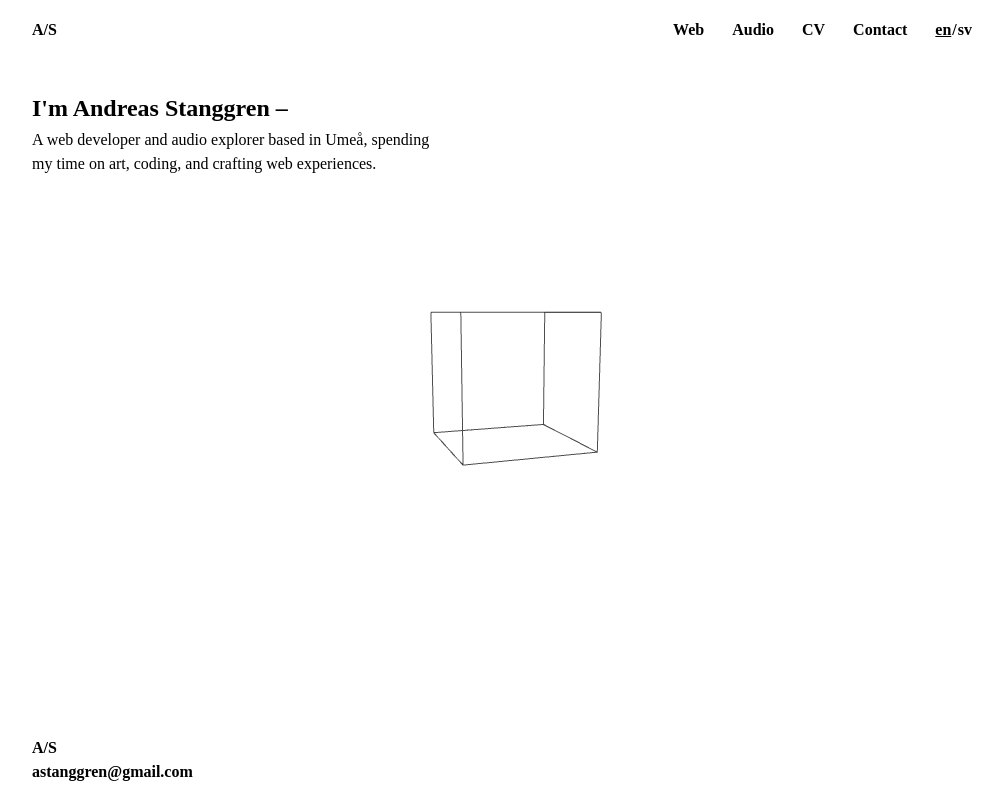
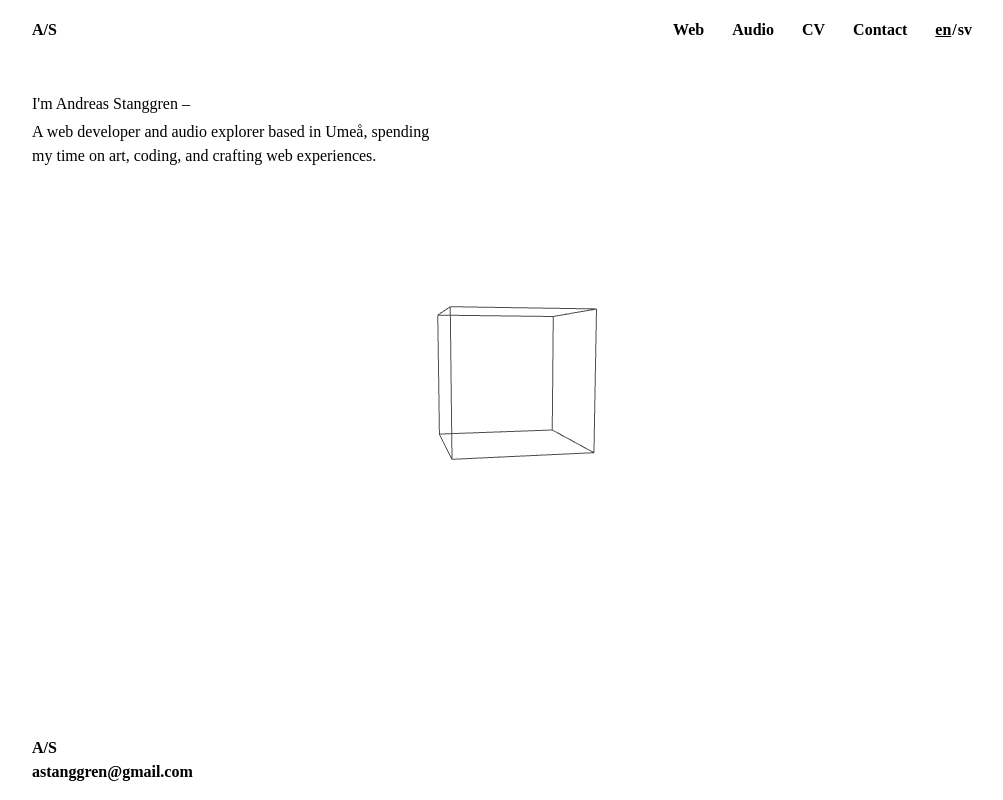
Before and after one commit to stanggren/portfolio-v2, a React (Vite) app: page / in a window 1280 px wide. Shown: the whole page, without its empty margins (132-1135 px from the left). Built offline with nearby package versions, Linux system fonts and the light colour scheme; the HTML template or start-up script is replaced by a standard one.

Commit message:
text glitch effect

```diff
--- a/src/components/FloatingCube.tsx
+++ b/src/components/FloatingCube.tsx
@@ -1,7 +1,11 @@
 import { useEffect, useRef } from 'react';
 import * as THREE from 'three';
 
-const FloatingCube = () => {
+interface FloatingCubeProps {
+  delay?: number; // Delay before cube appears (ms)
+}
+
+const FloatingCube = ({ delay = 0 }: FloatingCubeProps) => {
   const containerRef = useRef<HTMLDivElement>(null);
 
   useEffect(() => {
@@ -36,14 +40,23 @@ const FloatingCube = () => {
     let currentGeometryIndex = 0;
     let edges = new THREE.EdgesGeometry(geometries[0]);
     const shape = new THREE.LineSegments(edges, material);
+    shape.visible = false; // Hidden until delay passes
     scene.add(shape);
 
     camera.position.z = 12;
 
     // Floating animation variables
-    let time = 0;
     const floatSpeed = 0.01;
     const floatAmplitude = 1;
+
+    // Time tracking
+    const startTime = performance.now();
+    const delayMs = delay;
+
+    // Visibility and entrance glitch
+    let hasAppeared = false;
+    let entranceGlitchCount = 0;
+    const maxEntranceGlitches = 5; // Number of rapid glitches on entrance
 
     // Glitch effect variables
     let isGlitching = false;
@@ -51,10 +64,11 @@ const FloatingCube = () => {
     let glitchOffsetX = 0;
     let glitchOffsetY = 0;
     let glitchScale = 1;
+    let animTime = 0;
 
     const triggerGlitch = () => {
       isGlitching = true;
-      glitchEndTime = time + 0.05 + Math.random() * 0.1; // Glitch duration: 50-150ms
+      glitchEndTime = animTime + 0.05 + Math.random() * 0.1; // Glitch duration: 50-150ms
       glitchOffsetX = (Math.random() - 0.5) * 0.5;
       glitchOffsetY = (Math.random() - 0.5) * 0.5;
       glitchScale = 0.9 + Math.random() * 0.2;
@@ -67,6 +81,21 @@ const FloatingCube = () => {
         edges = new THREE.EdgesGeometry(geometries[currentGeometryIndex]);
         shape.geometry = edges;
       }
+    };
+
+    const triggerEntranceGlitch = () => {
+      isGlitching = true;
+      glitchEndTime = animTime + 0.03 + Math.random() * 0.05; // Shorter glitches for entrance
+      glitchOffsetX = (Math.random() - 0.5) * 1.5; // More extreme offset
+      glitchOffsetY = (Math.random() - 0.5) * 1.5;
+      glitchScale = 0.5 + Math.random() * 1.0; // More extreme scale
+
+      // Change geometry randomly
+      const newIndex = Math.floor(Math.random() * geometries.length);
+      currentGeometryIndex = newIndex;
+      edges.dispose();
+      edges = new THREE.EdgesGeometry(geometries[currentGeometryIndex]);
+      shape.geometry = edges;
     };
 
     const resetGeometry = () => {
@@ -82,20 +111,43 @@ const FloatingCube = () => {
     // Animation loop
     const animate = () => {
       requestAnimationFrame(animate);
-      time += 0.01;
+
+      const elapsed = performance.now() - startTime;
+      animTime += 0.01;
+
+      // Check if delay has passed
+      if (!hasAppeared) {
+        if (elapsed >= delayMs) {
+          hasAppeared = true;
+          shape.visible = true;
+          triggerEntranceGlitch();
+          entranceGlitchCount = 1;
+        } else {
+          renderer.render(scene, camera);
+          return;
+        }
+      }
+
+      // Entrance glitch sequence
+      if (entranceGlitchCount > 0 && entranceGlitchCount < maxEntranceGlitches && !isGlitching) {
+        triggerEntranceGlitch();
+        entranceGlitchCount++;
+      }
 
       // Random glitch trigger (roughly every 2-5 seconds)
-      if (!isGlitching && Math.random() < 0.003) {
+      if (!isGlitching && entranceGlitchCount >= maxEntranceGlitches && Math.random() < 0.003) {
         triggerGlitch();
       }
 
       // End glitch
-      if (isGlitching && time > glitchEndTime) {
+      if (isGlitching && animTime > glitchEndTime) {
         isGlitching = false;
         glitchOffsetX = 0;
         glitchOffsetY = 0;
         glitchScale = 1;
-        resetGeometry();
+        if (entranceGlitchCount >= maxEntranceGlitches) {
+          resetGeometry();
+        }
       }
 
       // Rotation
@@ -103,8 +155,8 @@ const FloatingCube = () => {
       shape.rotation.y += 0.001;
 
       // Floating movement + glitch offset
-      shape.position.x = Math.sin(time * floatSpeed) * floatAmplitude + glitchOffsetX;
-      shape.position.y = Math.cos(time * floatSpeed * 0.7) * floatAmplitude * 0.5 + glitchOffsetY;
+      shape.position.x = Math.sin(animTime * floatSpeed) * floatAmplitude + glitchOffsetX;
+      shape.position.y = Math.cos(animTime * floatSpeed * 0.7) * floatAmplitude * 0.5 + glitchOffsetY;
 
       // Glitch scale
       shape.scale.set(glitchScale, glitchScale, glitchScale);
@@ -132,7 +184,7 @@ const FloatingCube = () => {
       material.dispose();
       renderer.dispose();
     };
-  }, []);
+  }, [delay]);
 
   return (
     <div
--- /dev/null
+++ b/src/components/ScrambleText.tsx
@@ -0,0 +1,124 @@
+import { useEffect, useState, useMemo, useRef } from 'react';
+
+interface ScrambleTextProps {
+  text: string;
+  className?: string;
+  delay?: number; // Delay before animation starts (ms)
+  scrambleDuration?: number; // How long to show randomizing scramble (ms)
+  scrambleSpeedStart?: number; // Initial scramble speed - fast (ms)
+  scrambleSpeedEnd?: number; // Final scramble speed - slow (ms)
+  holdDuration?: number; // How long to hold final scrambled text before reveal (ms)
+}
+
+const CHARS = '#%@$&*0123456789?!<>[]{}|/\\~^';
+
+const getRandomChar = () => CHARS[Math.floor(Math.random() * CHARS.length)];
+
+const generateScrambled = (text: string) => {
+  return text.split('').map(char => char === ' ' ? ' ' : getRandomChar()).join('');
+};
+
+const ScrambleText = ({
+  text,
+  className = '',
+  delay = 0,
+  scrambleDuration = 800,
+  scrambleSpeedStart = 30,
+  scrambleSpeedEnd = 150,
+  holdDuration = 200
+}: ScrambleTextProps) => {
+  const [phase, setPhase] = useState<'waiting' | 'scrambling' | 'revealing' | 'done'>('waiting');
+  const [scrambledText, setScrambledText] = useState(() => generateScrambled(text));
+  const [revealedCount, setRevealedCount] = useState(0);
+  const startTimeRef = useRef<number>(0);
+
+  // Generate final static scrambled text for hold/reveal phase
+  const finalScrambled = useMemo(() => generateScrambled(text), [text]);
+
+  // Reset when text changes
+  useEffect(() => {
+    setPhase('waiting');
+    setScrambledText(generateScrambled(text));
+    setRevealedCount(0);
+    startTimeRef.current = Date.now();
+  }, [text]);
+
+  // Phase 0: Wait for delay
+  useEffect(() => {
+    if (phase !== 'waiting') return;
+
+    const timeout = setTimeout(() => {
+      setPhase('scrambling');
+    }, delay);
+
+    return () => clearTimeout(timeout);
+  }, [phase, delay]);
+
+  // Phase 1: Scramble with linear slowdown
+  useEffect(() => {
+    if (phase !== 'scrambling') return;
+
+    startTimeRef.current = Date.now();
+    let timeoutId: number;
+
+    const scheduleNextScramble = () => {
+      const elapsed = Date.now() - startTimeRef.current;
+      const progress = Math.min(elapsed / scrambleDuration, 1);
+
+      // Linear interpolation from fast to slow
+      const currentSpeed = scrambleSpeedStart + (scrambleSpeedEnd - scrambleSpeedStart) * progress;
+
+      if (elapsed >= scrambleDuration) {
+        setScrambledText(finalScrambled);
+        setPhase('revealing');
+        return;
+      }
+
+      setScrambledText(generateScrambled(text));
+      timeoutId = window.setTimeout(scheduleNextScramble, currentSpeed);
+    };
+
+    scheduleNextScramble();
+
+    return () => {
+      if (timeoutId) clearTimeout(timeoutId);
+    };
+  }, [phase, text, scrambleDuration, scrambleSpeedStart, scrambleSpeedEnd, finalScrambled]);
+
+  // Phase 2: Reveal real text from left to right
+  useEffect(() => {
+    if (phase !== 'revealing') return;
+
+    if (revealedCount >= text.length) {
+      setPhase('done');
+      return;
+    }
+
+    const charDelay = holdDuration / text.length;
+    const timeout = setTimeout(() => {
+      setRevealedCount(prev => prev + 1);
+    }, charDelay);
+
+    return () => clearTimeout(timeout);
+  }, [phase, revealedCount, text.length, holdDuration]);
+
+  // Build display text
+  const getDisplayText = () => {
+    if (phase === 'waiting') {
+      return scrambledText;
+    }
+    if (phase === 'revealing') {
+      // Show revealed real chars + remaining scrambled chars
+      return text.slice(0, revealedCount) + finalScrambled.slice(revealedCount);
+    }
+    return scrambledText;
+  };
+
+  if (phase === 'done') {
+    return <span className={className}>{text}</span>;
+  }
+
+  return <span className={className}>{getDisplayText()}</span>;
+};
+
+export default ScrambleText;
--- a/src/locales/en/translation.json
+++ b/src/locales/en/translation.json
@@ -59,7 +59,7 @@
     },
     "work_items": {
       "grebban": {
-        "title": "Web developer and tech lead",
+        "title": "Web developer and Tech Lead",
         "company": "Grebban, Gothenburg/Stockholm & remote",
         "period": "2021–"
       },
--- a/src/locales/sv/translation.json
+++ b/src/locales/sv/translation.json
@@ -59,7 +59,7 @@
     },
     "work_items": {
       "grebban": {
-        "title": "Webbutvecklare och tech lead",
+        "title": "Webbutvecklare och Tech Lead",
         "company": "Grebban, Göteborg/Stockholm & remote",
         "period": "2021–"
       },
--- a/src/pages/Home.tsx
+++ b/src/pages/Home.tsx
@@ -1,15 +1,43 @@
 import { useTranslation } from 'react-i18next';
+import { useState, useEffect } from 'react';
 import FloatingCube from '../components/FloatingCube';
+import ScrambleText from '../components/ScrambleText';
 
 const Home = () => {
-  const { t } = useTranslation();
+  const { t, i18n } = useTranslation();
+  const [animationKey, setAnimationKey] = useState(0);
+
+  // Re-trigger animation on page load/navigation
+  useEffect(() => {
+    setAnimationKey(prev => prev + 1);
+  }, []);
 
   return (
     <>
-      <FloatingCube />
+      <FloatingCube delay={2000} />
       <div className="relative z-10">
-        <h1 className="text-2xl font-bold">{t('home.title')}</h1>
-        <p className="mt-4 max-w-[400px]">{t('home.intro')}</p>
+        <h1>
+          <ScrambleText
+            key={`title-${animationKey}-${i18n.language}`}
+            text={t('home.title')}
+            delay={0}
+            scrambleDuration={1400}
+            scrambleSpeedStart={100}
+            scrambleSpeedEnd={600}
+            holdDuration={500}
+          />
+        </h1>
+        <p className="mt-4 max-w-[400px]">
+          <ScrambleText
+            key={`intro-${animationKey}-${i18n.language}`}
+            text={t('home.intro')}
+            delay={0}
+            scrambleDuration={1400}
+            scrambleSpeedStart={100}
+            scrambleSpeedEnd={600}
+            holdDuration={500}
+          />
+        </p>
       </div>
     </>
   );
```
